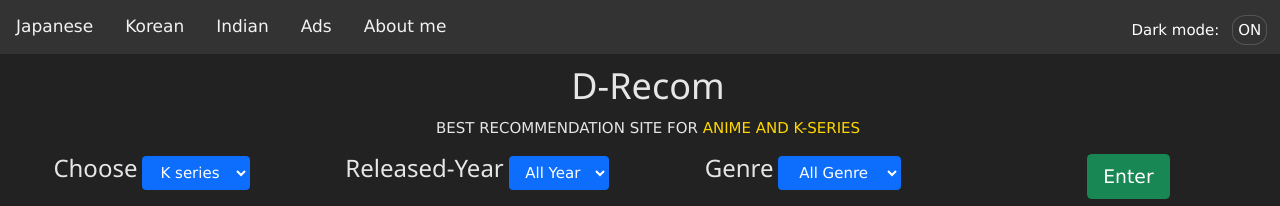
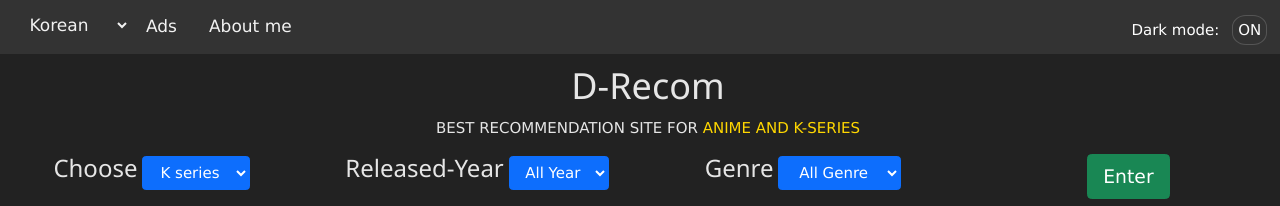
Before and after one commit to daarisameen/D-Recom, a plain HTML site: page korean.html in a window 1280 px wide. Shown: the top 206 px of the page. Drawn offline with nearby package versions, Linux system fonts and the light colour scheme.

Commit message:
Update korean.html

```diff
--- a/korean.html
+++ b/korean.html
@@ -28,9 +28,16 @@
   <body class="dark prevent-select" onfocus="myfuky()" onblur="myfuky2()">
 
     <div class="topnav">
-      <a href="index.html">Japanese</a>
-      <a class="active" href="korean.html">Korean</a>
-      <a href="indian.html">Indian</a>
+
+        <select onchange="location = this.value;" class=" dropdown-toggle" type="button" id="dropdownMenuButton4" data-bs-toggle="dropdown" aria-expanded="false">
+
+            <option style="color:white" value="korean.html" class="dropdown-item" >Korean</option style="color:yellow">
+            <option style="color:white" value="index.html" class="dropdown-item" >Japanese</option style="color:yellow">
+            <option style="color:white" value="indian.html" class="dropdown-item" >Indian</option style="color:yellow">
+
+          </select>
+
+
       <!-- <a href="#news">News</a> -->
       <a href="mailto:zameer.daaris1122@gmail.com">Ads</a>
       <a href="https://www.linkedin.com/in/daaris-ameen-430281214/">About me</a>
```
